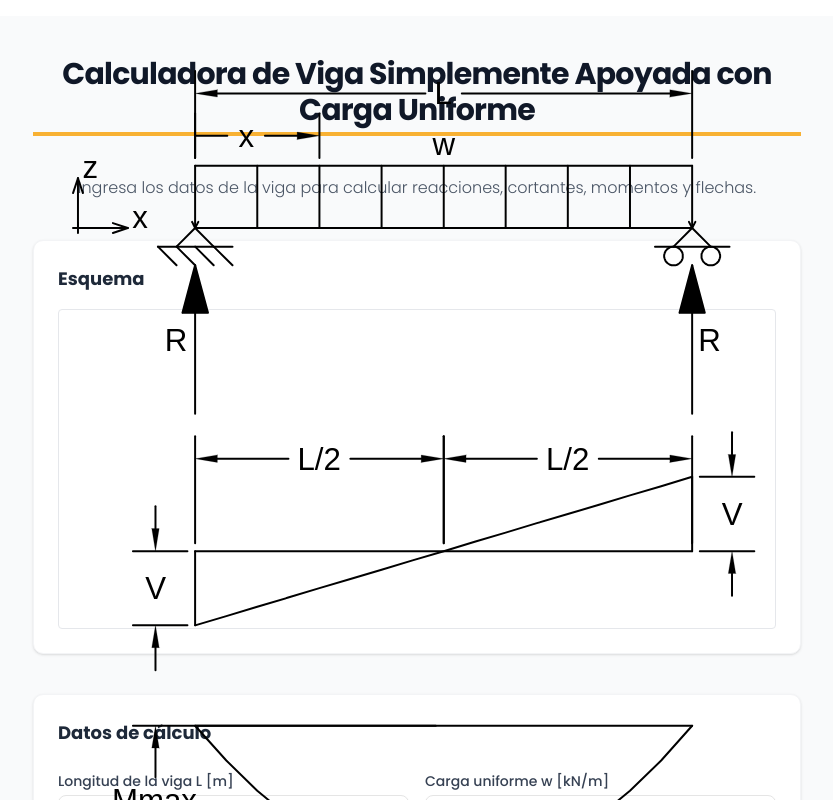
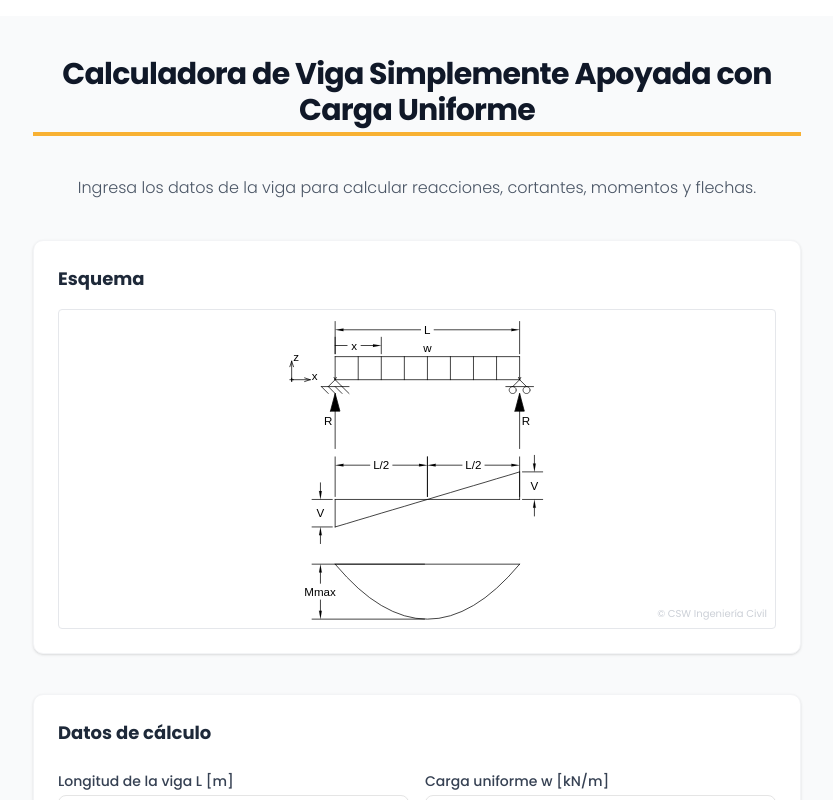
Before and after one commit to Gauss137/viga-simplemente-apoyada-carga-uniforme, a Next.js app: page /flexion in a window 1280 px wide. Shown: the top 800 px of the page, without its empty margins (223-1056 px from the left). Built offline with nearby package versions, Linux system fonts and the light colour scheme.

Commit message:
Fix image container layout - image now stays within bounds while keeping protection

```diff
--- a/components/viga_simplementeapoyada_cargauniforme.tsx
+++ b/components/viga_simplementeapoyada_cargauniforme.tsx
@@ -119,19 +119,9 @@ export default function VigaSimplementeApoyadaCargaUniforme() {
       {/* Esquema gráfico */}
       <div className="bg-white p-6 rounded-lg shadow-sm border border-gray-100">
         <h2 className="text-lg font-bold text-gray-800 mb-4">Esquema</h2>
-        <div className="w-full flex justify-center items-center h-60 md:h-80 border border-gray-200 rounded bg-white text-gray-500 relative">
+        <div className="w-full flex justify-center items-center h-60 md:h-80 border border-gray-200 rounded bg-white text-gray-500 relative overflow-hidden">
           <div
-            className="relative select-none"
-            style={{
-              userSelect: 'none',
-              WebkitUserSelect: 'none',
-              MozUserSelect: 'none',
-              msUserSelect: 'none',
-              WebkitTouchCallout: 'none',
-              WebkitUserDrag: 'none',
-              KhtmlUserDrag: 'none',
-              MozUserDrag: 'none'
-            } as React.CSSProperties}
+            className="relative w-full h-full flex justify-center items-center select-none"
             onContextMenu={(e) => e.preventDefault()}
             onDragStart={(e) => e.preventDefault()}
           >
@@ -144,16 +134,15 @@ export default function VigaSimplementeApoyadaCargaUniforme() {
                 objectFit: "contain",
                 maxWidth: "100%",
                 maxHeight: "100%",
-                pointerEvents: 'none',
                 userSelect: 'none'
-              } as React.CSSProperties}
+              }}
               draggable={false}
               onDragStart={(e) => e.preventDefault()}
               onContextMenu={(e) => e.preventDefault()}
             />
             {/* Overlay invisible para prevenir selección */}
             <div
-              className="absolute inset-0 z-10"
+              className="absolute inset-0"
               style={{
                 background: 'transparent',
                 cursor: 'default'
@@ -164,11 +153,7 @@ export default function VigaSimplementeApoyadaCargaUniforme() {
             {/* Marca de agua sutil */}
             <div
               className="absolute bottom-2 right-2 text-xs text-gray-400 opacity-50 pointer-events-none select-none"
-              style={{
-                userSelect: 'none',
-                WebkitUserSelect: 'none',
-                fontSize: '10px'
-              }}
+              style={{ fontSize: '10px' }}
             >
               © CSW Ingeniería Civil
             </div>
```
